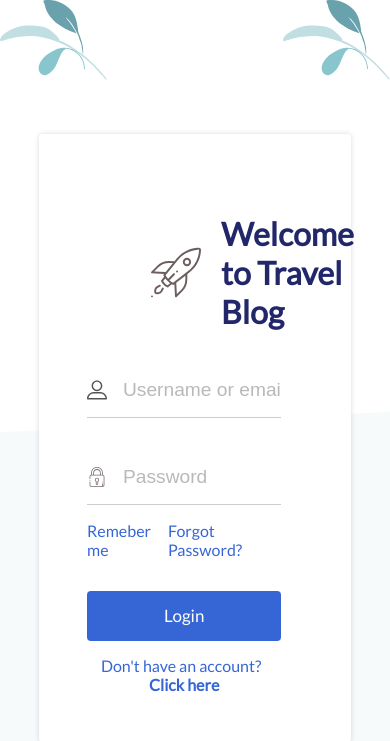
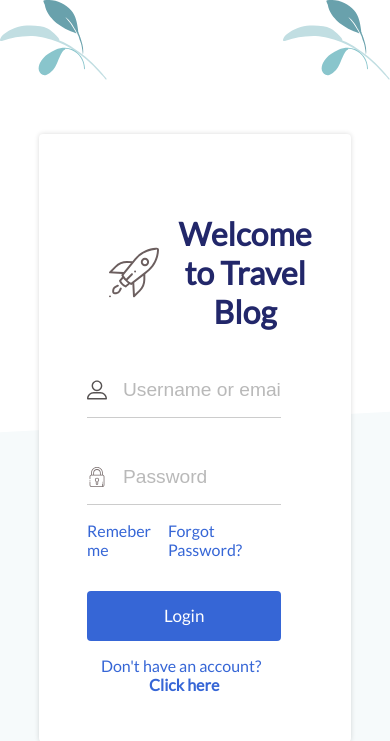
Before and after one commit to ainas247/teamformidable, a PHP site: page /index.html in a window 390 px wide. Shown: the top 741 px of the page. Run offline with PHP 8.4, Linux system fonts and the light colour scheme.

Commit message:
Modifying the logo to be at the center in mobile

```diff
--- a/style.css
+++ b/style.css
@@ -31,7 +31,7 @@ body::before{
 }
 /*Main wrapper grid*/
 .main__wrapper__content{
-    /* EMA I comment this is out since its giving me issue so I Seperated the DIV Below */
+    /* EMA I comment this is out since its giving me issue so I Seperated the DIV Bellow */
     /* display: grid;
     grid-template-columns: 50% 50%;
     grid-gap: 20px; */
@@ -153,7 +153,7 @@ p{
     font-weight: bold;
 }
 
-/*Frame Images svgs around the border*/
+/*Frame Images -svgs around the border*/
 .plant1{
     position: absolute;
     top: 0;
@@ -211,12 +211,24 @@ label{
     font-family: 'Lato' !important;
 
     /* media query */
-    /* I changed the screen to be responsive and hide the image div */
-}@media  only screen and (max-width: 800px) {
+}
+@media  only screen and (max-width: 1000px) {
     .main__wrapper--left{
         display: none;
     }
     .main__wrapper--right{
         width: 100%;
     }
+    .heading{
+       text-align: center;
+       padding-left: 20%;
+
+    }
   }
+@media  only screen and (max-width: 500px) {
+   .heading{
+       text-align: center;
+       padding-left: 10%;
+
+    }
+}
```
